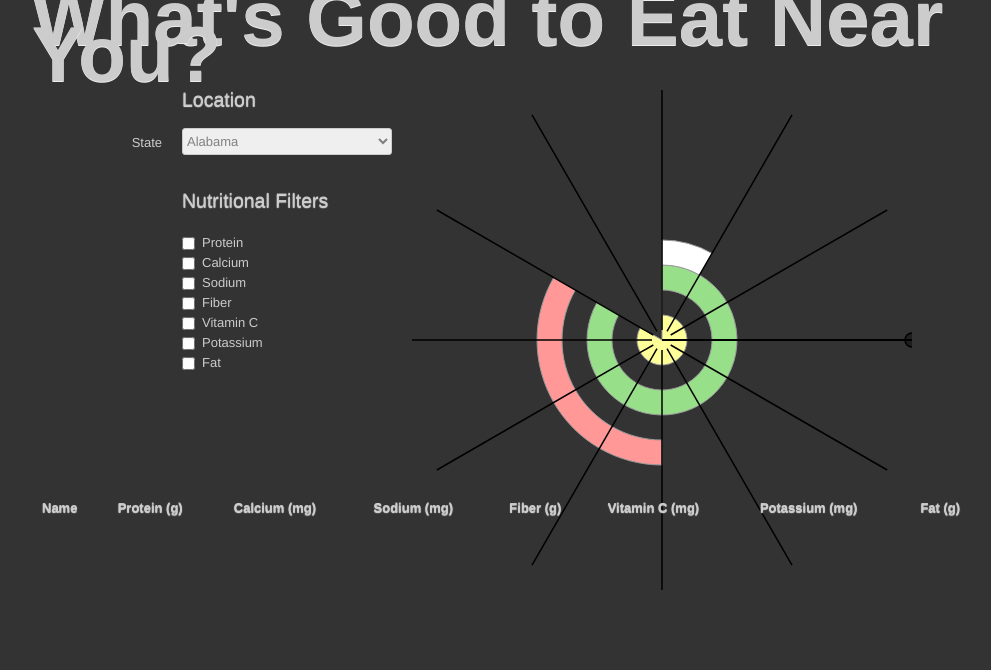
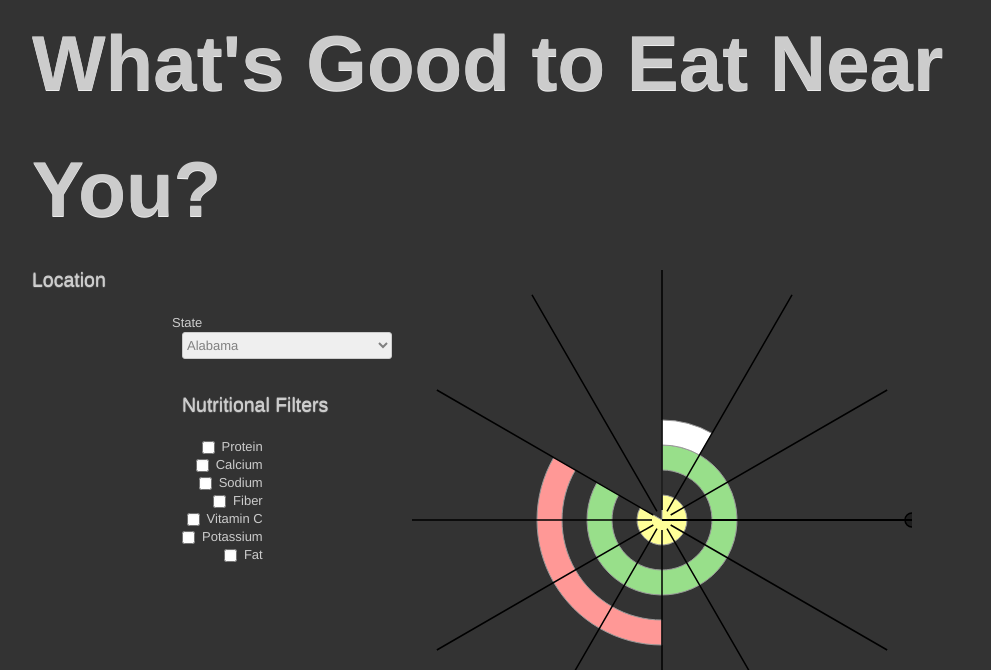
Before and after one commit to munaf-zz/inseason, a PHP site: page / in a window 1280 px wide. Shown: the top 670 px of the page, without its empty margins (118-1109 px from the left). Run offline with PHP 8.4, Linux system fonts and the light colour scheme; lists and menus that the app fills with data are empty.

Commit message:
Making the CSS more pretty

```diff
--- a/css/page.css
+++ b/css/page.css
@@ -14,8 +14,19 @@ h1, fieldset legend, label, th, td {
 h1 {
 	text-shadow: 0 1px 0 #eee;
 	font-size: 6em;
+	line-height: 1.618;
 }
 
 legend, th {
 	text-shadow: 0 1px 1px #eee;
 }
+
+#location form fieldset legend {
+	padding-left: 0 !important;
+}
+
+.clearfix label {
+	text-align: left !important;
+	float: right !important;
+	margin-right: 90px !important;
+}
```
